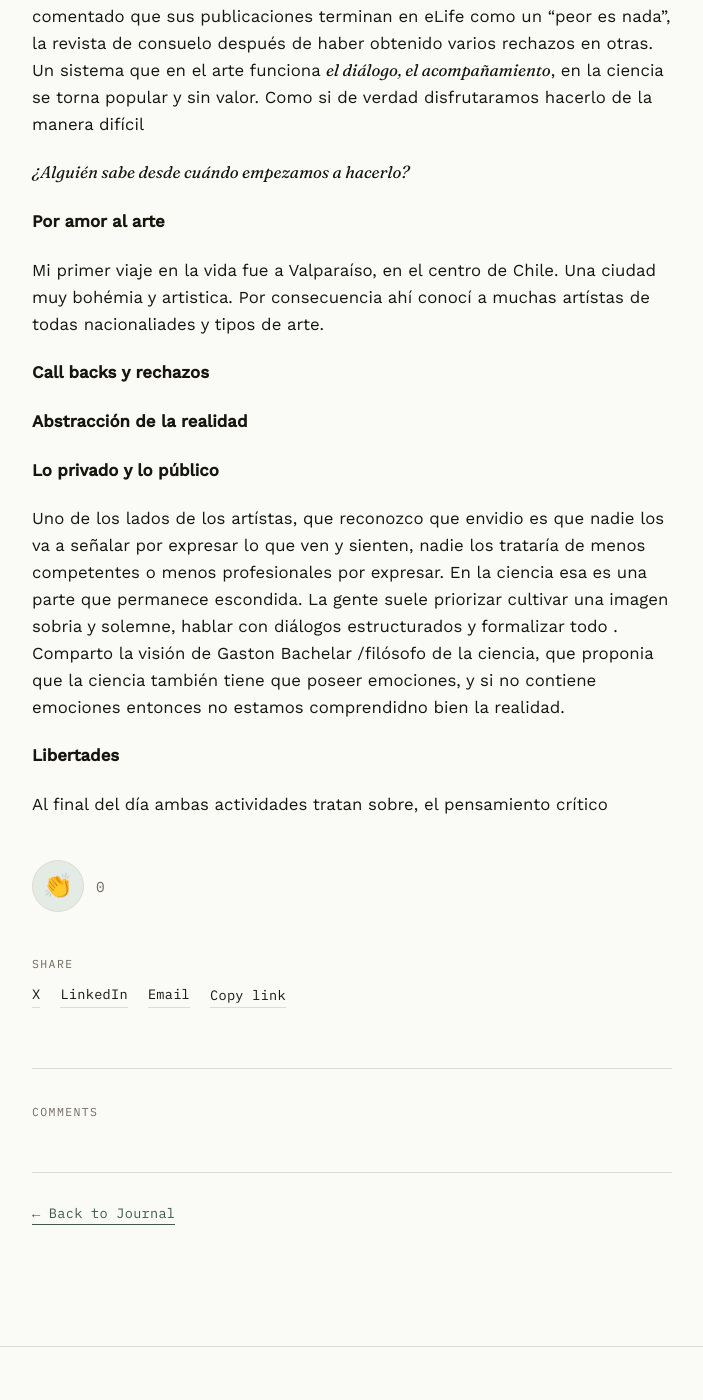
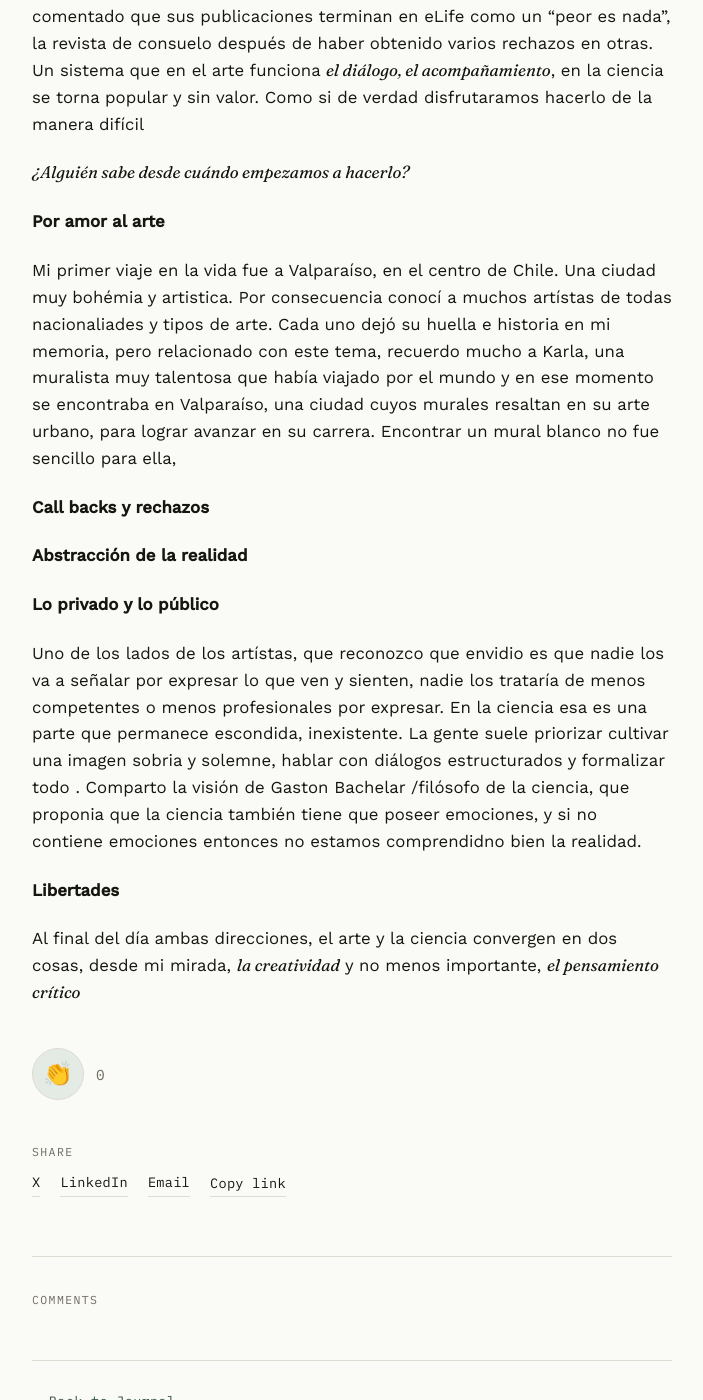
Before and after one commit to AnaAquiles/AnaAquiles.github.io, a Jekyll site: the page built from _posts/2026-09-30-curadores-esp.md, in a window 1280 px wide and 1400 px high, scrolled down 2947 px. Shown: the whole window, without its empty margins (288-991 px from the left). Built offline with Jekyll 4.4.1, drawn with Linux system fonts in a browser that asks for light colours; comment, search, counter and statistics services are not loaded.

Commit message:
curadores post edited

```diff
--- a/_posts/2026-09-30-curadores-esp.md
+++ b/_posts/2026-09-30-curadores-esp.md
@@ -34,7 +34,7 @@ Un sistema que en el arte funciona _el diálogo, el acompañamiento_, en la cien
 
 **Por amor al arte**
 
-Mi primer viaje en la vida fue a Valparaíso, en el centro de Chile. Una ciudad muy bohémia y artistica. Por consecuencia ahí conocí a muchas artístas de todas nacionaliades y tipos de arte.
+Mi primer viaje en la vida fue a Valparaíso, en el centro de Chile. Una ciudad muy bohémia y artistica. Por consecuencia conocí a muchos artístas de todas nacionaliades y tipos de arte. Cada uno dejó su huella e historia en mi memoria, pero relacionado con este tema, recuerdo mucho a Karla, una muralista muy talentosa que había viajado por el mundo y en ese momento se encontraba en Valparaíso, una ciudad cuyos murales resaltan en su arte urbano, para lograr avanzar en su carrera. Encontrar un mural blanco no fue sencillo para ella,
 
 
 **Call backs y rechazos**
@@ -45,8 +45,8 @@ Mi primer viaje en la vida fue a Valparaíso, en el centro de Chile. Una ciudad
 
 **Lo privado y lo público**
 
-Uno de los lados de los artístas, que reconozco que envidio es que nadie los va a señalar por expresar lo que ven y sienten, nadie los trataría de menos competentes o menos profesionales por expresar. En la ciencia esa es una parte que permanece escondida. La gente suele priorizar cultivar una imagen sobria y solemne, hablar con diálogos estructurados y formalizar todo . Comparto la visión de Gaston Bachelar /filósofo de la ciencia, que proponia que la ciencia también tiene que poseer emociones, y si no contiene emociones entonces no estamos comprendidno bien la realidad.
+Uno de los lados de los artístas, que reconozco que envidio es que nadie los va a señalar por expresar lo que ven y sienten, nadie los trataría de menos competentes o menos profesionales por expresar. En la ciencia esa es una parte que permanece escondida, inexistente. La gente suele priorizar cultivar una imagen sobria y solemne, hablar con diálogos estructurados y formalizar todo . Comparto la visión de Gaston Bachelar /filósofo de la ciencia, que proponia que la ciencia también tiene que poseer emociones, y si no contiene emociones entonces no estamos comprendidno bien la realidad.
 
 **Libertades**
 
-Al final del día ambas actividades tratan sobre, el pensamiento crítico
+Al final del día ambas direcciones, el arte y la ciencia convergen en dos cosas, desde mi mirada, _la creatividad_ y no menos importante, _el pensamiento crítico_
```
